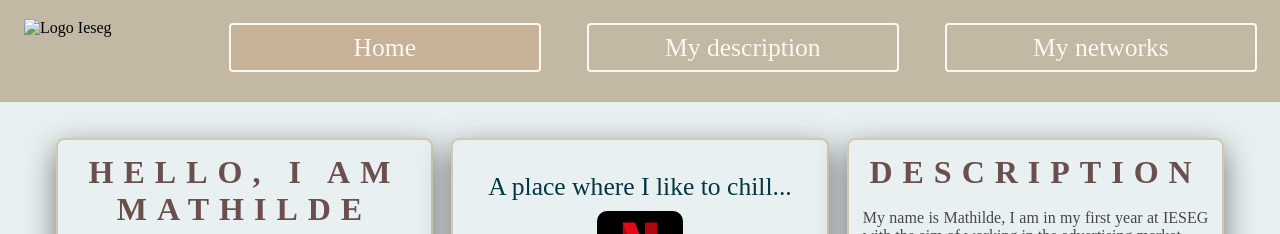
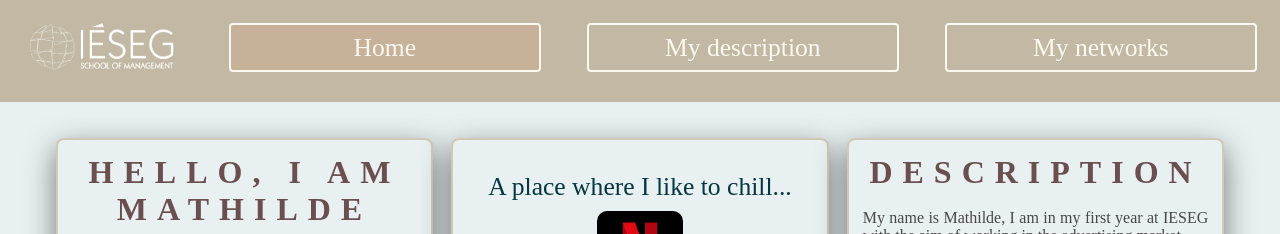
Before and after one commit to mathilde-sergent/my-profile, a plain HTML site: page index.html in a window 1280 px wide. Shown: the top 234 px of the page. Drawn offline with Linux system fonts and the light colour scheme.

Commit message:
Update index.html

```diff
--- a/index.html
+++ b/index.html
@@ -11,7 +11,7 @@
 <div class="main">
 	<header>
 		<ul class="menu">
-			<img src="images/ieseg_logo.png" alt="Logo Ieseg">
+			<img src="images/ieseg_logo1.png" alt="Logo Ieseg">
 			<li>
 				<a href="index.html" class="actif">Home</a>
 			</li>
```
